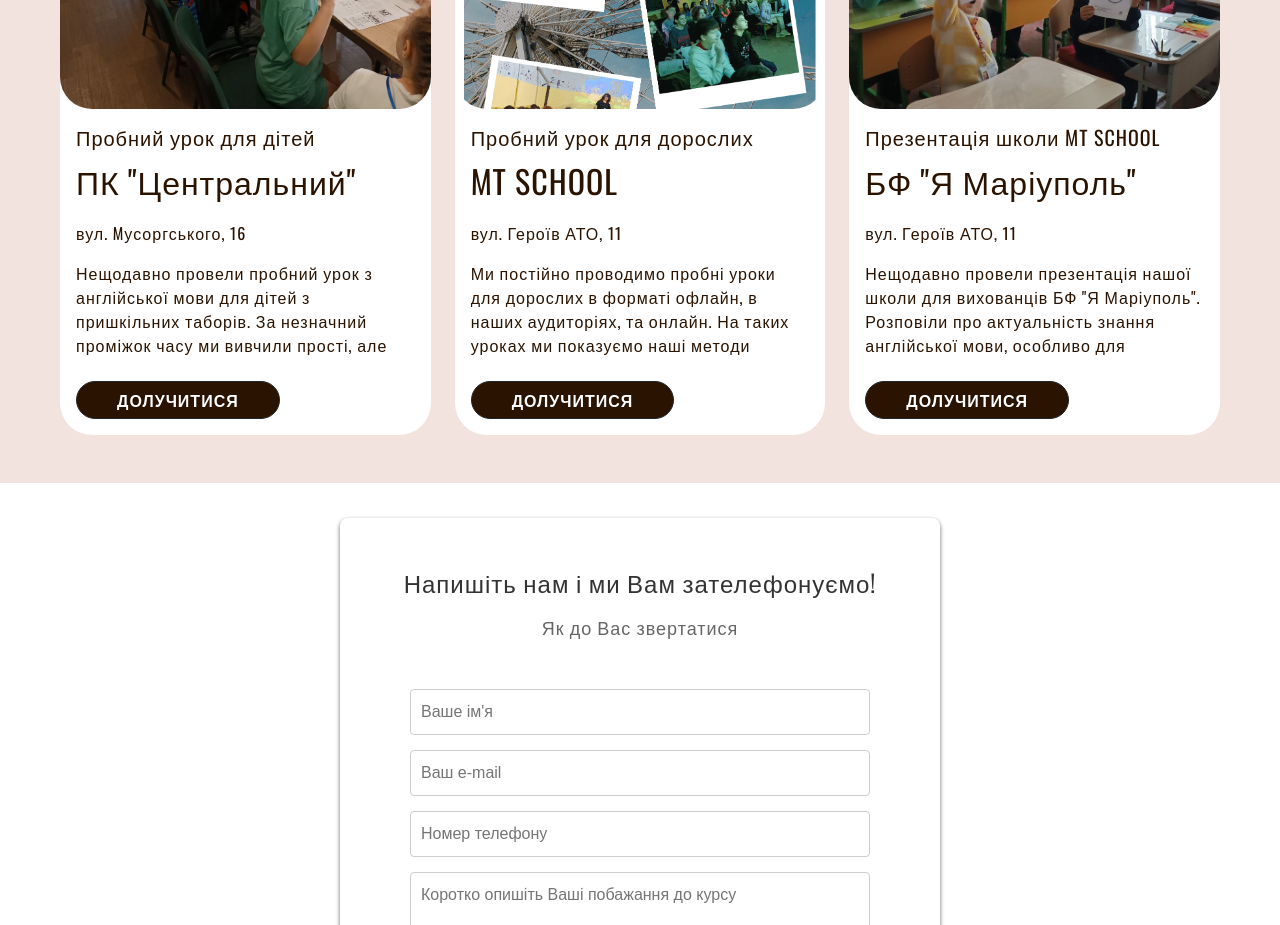
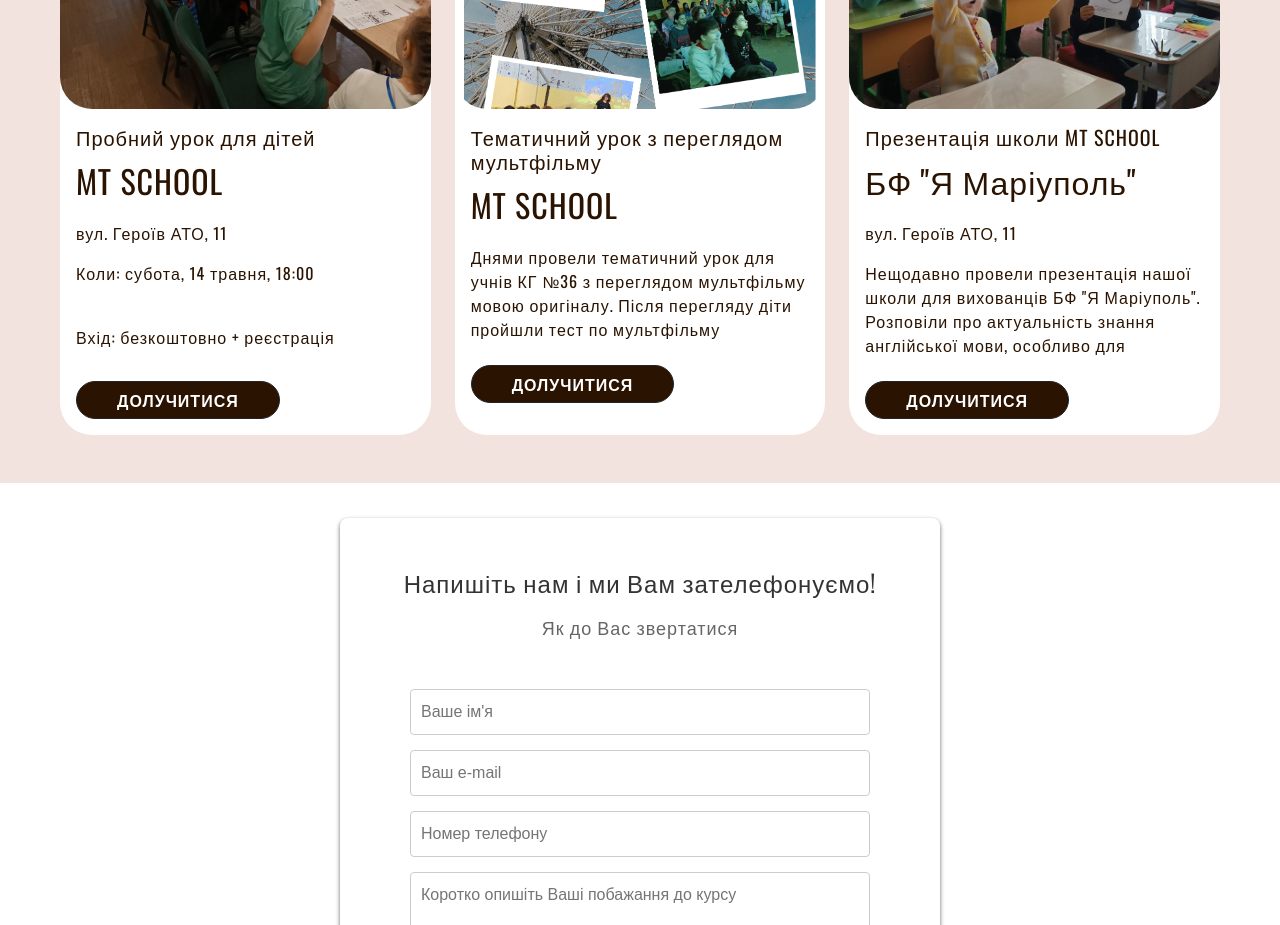
Before and after one commit to vadymSarvyk/MTproject, a React (Create React App) app: page / in a window 1280 px wide. Shown: the part 3180-4105 px from the top of the page. Built offline with nearby package versions, Linux system fonts and the light colour scheme; no server answers.

Commit message:
Update Events.jsx

```diff
--- a/src/MTSchool/elements/Events.jsx
+++ b/src/MTSchool/elements/Events.jsx
@@ -15,11 +15,23 @@
                             <Card.Body>
                                 <Card.Title>Пробний урок для дітей</Card.Title>
                                 <Card.Text>
-                                        <p className="fs-2 ">ПК "Центральний"</p>
-                                        <p>вул. Mусоргського, 16 </p>
+                                        <p className="fs-2 ">MT SCHOOL</p>
+                                        <p>вул. Героїв АТО, 11 </p>
                                         <div className="overflow-auto" style={{height:"100px",overflow:"", }}>
-                                        <p  style={{}}>Нещодавно провели пробний урок з англійської мови для дітей з пришкільних таборів. За незначний проміжок часу ми вивчили прості, але популярні розмовні фрази англійською, вивчили частини тіла, розмальовуючи Венздей і зробили ще багато цікавих і корисних речей.
-                                        Найактивніші діти отримали подарунки - наші розмальовки із популярними сюжетами із Roblox, Minecraft за Венздей.</p>
+                                        <p  style={{}}>Коли: субота, 14 травня, 18:00</p>
+                                            <br></br>
+                                            <p>Вхід: безкоштовно + реєстрація</p>
+                                            <br></br>
+                                            <p>Школа іноземних мов MT SCHOOL запрошує вас на захоплюючий пробний урок з англійської мови.</p><br/>
+                                            <p>Для дітей 7-13 років! </p><br/>
+                                            <pre>На уроці дітей чекає:
+🗣 розмовні вправи
+🎥 перегляд улюбленого мультфільму англійською мовою
+📱 інтерактивні ігри та вікторини
+
+⏳ Тривалість уроку 1 година
+🛋 Кількість місць обмежена
+🏃‍♀️ Поспішайте забронювати своє</pre>
                                         </div>
                                 </Card.Text>
                                 <Button href="/contact" variant="" className=" btn btn-outline-dark btn text-white rounded-5 fw-bold mt-md-1" style={{border:"",paddingLeft: "40px", paddingRight: "40px", marginLeft: "", marginRight:"",backgroundColor:"#2a1301"}}>ДОЛУЧИТИСЯ</Button>
@@ -30,12 +42,12 @@
                     <Card className=" rounded-5 w-sm-auto mx-sm-auto border-0" style={{ height: '100%' }}>
                         <Card.Img className="img-fluid rounded-5" variant="top" src={process.env.PUBLIC_URL+"./images/kg36_spongebob_site.png"} />
                         <Card.Body>
-                            <Card.Title>Пробний урок для дорослих</Card.Title>
+                            <Card.Title>Тематичний урок з переглядом мультфільму</Card.Title>
                             <Card.Text>
                                     <p className="fs-2 ">MT SCHOOL</p>
-                                    <p>вул. Героїв АТО, 11 </p>
+
                                 <div style={{height:"100px",overflow:"auto" }}>
-                                    <p style={{}}>Ми постійно проводимо пробні уроки для дорослих в форматі офлайн, в наших аудиторіях, та онлайн. На таких уроках ми показуємо наші методи викладання, матеріали, даємо можливість ненадовго зануритись у цікавий процес опанування іноземної мови.</p>
+                                    <p style={{}}>Днями провели тематичний урок для учнів КГ №36 з переглядом мультфільму мовою оригіналу. Після перегляду діти пройшли тест по мультфільму</p>
                                 </div>
                             </Card.Text>
                             <Button href="/contact" variant="" className=" btn btn-outline-dark btn text-white rounded-5 fw-bold mt-md-1" style={{border:"",paddingLeft: "40px", paddingRight: "40px", marginLeft: "", marginRight:"",backgroundColor:"#2a1301"}}>ДОЛУЧИТИСЯ</Button>
```
